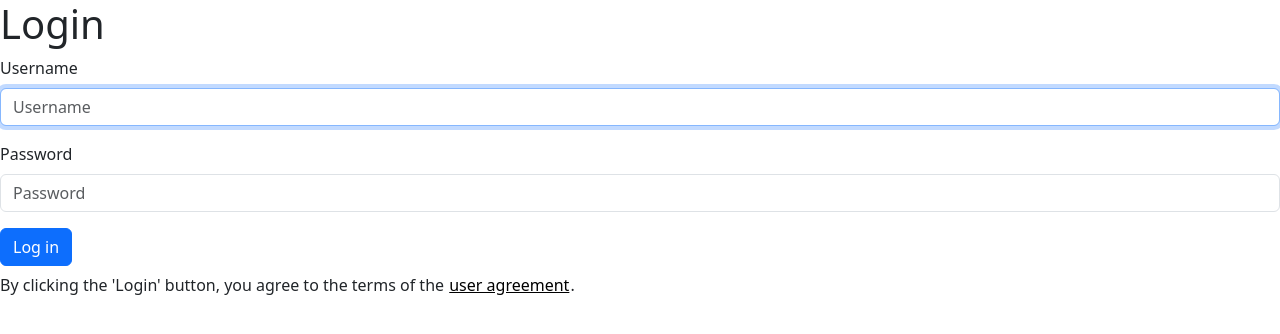
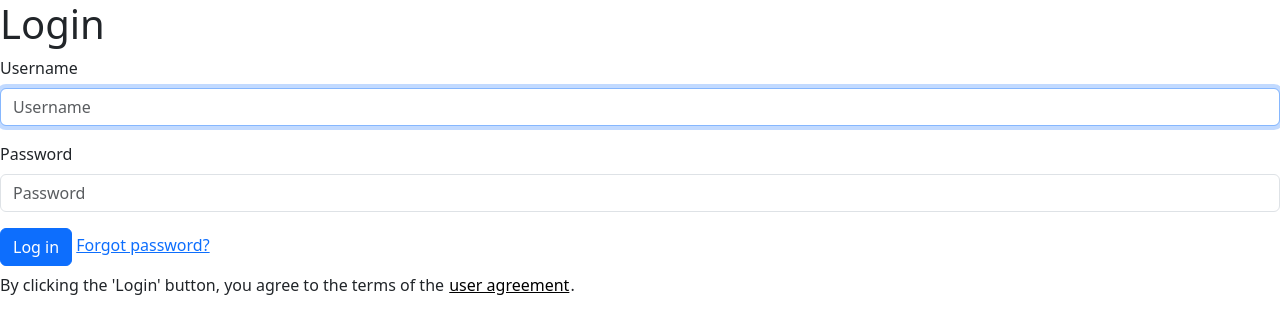
Before and after one commit to the-lenin/volunteer_recue, a Django app: page /login/ in a window 1280 px wide. Shown: the top 334 px of the page. Run offline with Django 5.2, Linux system fonts and the light colour scheme; some libraries are stand-ins or nearby versions.

Commit message:
Update login.html urls.py: reset & change password

```diff
--- a/templates/auth/login.html
+++ b/templates/auth/login.html
@@ -13,6 +13,9 @@
 		{% translate 'log in'|capfirst as button_name %}
 		{% bootstrap_button button_type="submit" content=button_name %}
 
+		<!-- Forgot password -->
+		<a href="{% url 'password_reset' %}">{% trans 'forgot password?'|capfirst %}</a>
+
 		<!-- User agreement -->
 		{% include 'auth/user_agreement.html' %}
 	</form>
--- a/web_dashboard/auth/urls.py
+++ b/web_dashboard/auth/urls.py
@@ -15,11 +15,20 @@ Including another URLconf
     2. Add a URL to urlpatterns:  path('blog/', include('blog.urls'))
 """
 from django.urls import path
-from django.contrib.auth.views import LogoutView
+from django.contrib.auth import views as auth_views
 from . import views
 
 
 urlpatterns = [
     path('login/', views.CustomLoginView.as_view(), name='login'),
-    path('logout/', LogoutView.as_view(next_page='index'), name='logout'),
+    path('logout/',
+         auth_views.LogoutView.as_view(next_page='index'),
+         name='logout'),
+    path('password-change/',
+         auth_views.PasswordChangeView.as_view(),
+         name='password_change'),
+    path('reset/',
+         auth_views.PasswordResetView.as_view(),
+         name='password_reset'),
+
 ]
```
